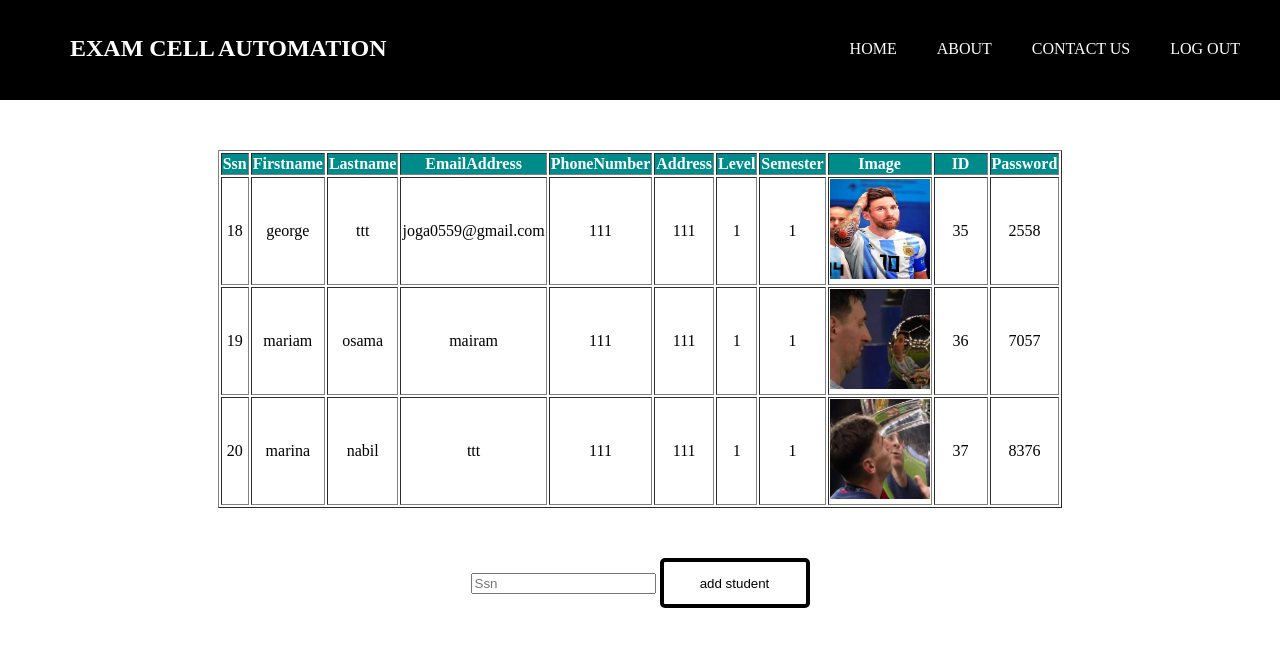
After one commit to george897/exam-cell-automation, a PHP site: page /veiwAddStudent.php in a window 1280 px wide. The commit adds this page. Shown: the top 647 px of the page. Run offline with PHP 8.4, Linux system fonts and the light colour scheme; data comes from the database, SQL or seed files in the repository.

Commit message:
george897

```diff
--- a/adminHomePage.php
+++ b/adminHomePage.php
@@ -23,7 +23,7 @@
 
 
 	    <button class="view" ><a  href="veiwRegisteration.php">registrations</a></button>
-		<button class="add_st"><a href="add_student.php">Add Student</a></button>
+		<button class="add_st"><a href="veiwAddStudent.php">Add Student</a></button>
 	    <button class="add_ms"><a href="Search.php">Add Marksheet</a></button>
 
 </form>
--- /dev/null
+++ b/classes/StudentInfo.php
@@ -0,0 +1,49 @@
+<?php
+include "./dbconnection.php";
+class StudentInfo extends dbconnection{
+function createStudentInfoTable(){
+    echo "<table border='1'>
+    <tr style=background-color:darkcyan;color:white>
+    <th>Ssn</th>
+    <th>Firstname</th>
+    <th>Lastname</th>
+    <th>EmailAddress</th>
+    <th>PhoneNumber</th>
+    <th>Address</th>
+    <th>Level</th>
+    <th>Semester</th>
+    <th>Image</th>
+    <th style=width:50px;>ID</th>
+    <th>Password</th>
+    </tr>";
+}
+function fillStudentInfoTable($sql){
+    $result=$this->doQuery($sql);
+    while($row = mysqli_fetch_assoc($result))
+    {
+    echo "<tr>";
+    echo "<td><center>" . $row['ssn'] . "</center></td>";
+    echo "<td><center>" . $row['stname'] . "</center></td>";
+    echo "<td><center>" . $row['lname'] . "</center></td>";
+    echo "<td><center>" . $row['stemail'] . "</center></td>";
+    echo "<td><center>" . $row['stphone'] . "</center></td>";
+    echo "<td><center>" . $row['stadd'] . "</center></td>";
+    echo "<td><center>" . $row['level'] . "</center></td>";
+    echo "<td><center>" . $row['semester'] . "</center></td>";
+    echo "<td>" . '<img src="reg_pic/' . $row['stimg']  . '" width=" 100px' .  '" height="100px"/>'. "</td>";
+    echo "<td><center>" . $row['id'] . "</center></td>";
+    echo "<td><center>" . $row['stpass'] . "</center></td>";
+    echo "</tr>";
+
+    }
+    echo "</table>";
+    }
+
+function veiwStudentTable(){
+$sql = "SELECT * FROM register as r join stinfo as s on r.ssn= s.ssn";
+
+$this->createStudentInfoTable();
+$this->fillStudentInfoTable($sql);
+}
+}
+?>
--- a/classes/student.php
+++ b/classes/student.php
@@ -1,6 +1,7 @@
 <?php
 //include_once ("./dbconncection");
 class student extends dbconnection{
+private $id;
 private $firstName;
 private $lastName;
 private $email;
@@ -10,6 +11,10 @@ private $level;
 private $semster;
 private $image;
 
+
+public function setId($id){
+    $this->id=$id;
+}
 public function setFirstName($firstName){
     $this->firstName=$firstName;
 }
@@ -33,6 +38,9 @@ public function setSemster($semster){
 }
 public function setImage($image){
     $this->image=$image;
+}
+public function getId(){
+    return $this->id;
 }
 public function getFirstName(){
     return $this->firstName;
@@ -72,8 +80,6 @@ public function signup(){
     } else {
         echo "Error";
     }
-
     }
-
 }
 ?>
--- /dev/null
+++ b/classes/studentsAddition.php
@@ -0,0 +1,106 @@
+<?php
+
+use function PHPSTORM_META\sql_injection_subst;
+include "student.php";
+class studentsAddition extends dbconnection{
+    function addSemester1Courses($id,$Semester){
+        $sql1="INSERT INTO subject (stid,subject1,subject2,subject3,subject4,subject5,subject6)
+        VALUES ('$id','English1','Math1','Physics','CS','Is','Elctronics')";
+        $result1 = $this->doQuery($sql1);
+        $sql2="INSERT INTO hall_ticket(stid,subject_1,subject_2,subject_3,subject_4,subject_5,subject_6,semester,seatnumber) VALUES($id,'English1','Math1','Cs','Is','Physics','Elctronics',$Semester,".rand(0,4000).")";
+        $result2=$this->doQuery($sql2);
+    }
+    function addSemester2Courses($id,$Semester){
+      $sql1="INSERT INTO subject (stid,subject1,subject2,subject3,subject4,subject5,subject6)
+      VALUES ('$id','English2','Math2','Pl1','Mangment','Statistics','Economics')";
+      $result1 = $this->doQuery($sql1);
+      $sql2="INSERT INTO hall_ticket(stid,subject_1,subject_2,subject_3,subject_4,subject_5,subject_6,semester,seatnumber) VALUES($id,'English2','Math2','Pl1','Statistics','Economics','IT',$Semester,".rand(0,4000).")";
+      $result2=$this->connect()->query($sql2);
+  }
+  function addSemester3Courses($id,$Semester){
+   $sql1="INSERT INTO subject (stid,subject1,subject2,subject3,subject4,subject5,subject6)
+   VALUES ('$id','Ds','Pl2','DataBase','HR','Dc','Logics','OR')";
+   $result1 = $this->doQuery($sql1);
+   $sql2="INSERT INTO hall_ticket(stid,subject_1,subject_2,subject_3,subject_4,subject_5,subject_6,semester,seatnumber) VALUES($id,'Ds','Pl2','DataBase','Dc','Logics','OR',$Semester,".rand(0,4000).") ";
+   $result2=$this->doQuery($sql2);
+}
+function addSemester4Courses($id,$Semester){
+   $sql1="INSERT INTO subject (stid,subject1,subject2,subject3,subject4,subject5,subject6)
+   VALUES ('$id','Algorithms','Software1','signals','OS','Discret','Network')";
+   $result1 = $this->doQuery($sql1);
+   $sql2="INSERT INTO hall_ticket(stid,subject_1,subject_2,subject_3,subject_4,subject_5,subject_6,semester,seatnumber) VALUES($id,'Algorithms','Software1','signals','OS','Discret','Network',$Semester,".rand(0,4000).")";
+   $result2=$this->doQuery($sql2);
+}
+function addSemester5Courses($id,$Semester){
+   $sql1="INSERT INTO subject (stid,subject1,subject2,subject3,subject4,subject5,subject6)
+   VALUES ('$id','Semulation','Multimedia','Selected1','Mis','Co','Ethics')";
+   $result1 = $this->doQuery($sql1);
+   $sql2="INSERT INTO hall_ticket(stid,subject_1,subject_2,subject_3,subject_4,subject_5,subject_6,semester,seatnumber) VALUES($id,'Semulation','Multimedia','Selected1','Mis','Co','Ethics',$Semester,".rand(0,4000).")";
+   $result2=$this->doQuery($sql2);
+}
+function addSemester6Courses($id,$Semester){
+   $sql1="INSERT INTO subject (stid,subject1,subject2,subject3,subject4,subject5,subject6)
+   VALUES ('$id','Selected2','Grahpichs','IA','Mis','Compiler','Se2'))";
+   $result1 = $this->doQuery($sql1);
+   $sql2="INSERT INTO hall_ticket(stid,subject_1,subject_2,subject_3,subject_4,subject_5,subject_6,semester,seatnumber) VALUES($id,'Selected2','Grahpichs','IA','Mis','Compiler','Se2',$Semester,".rand(0,4000).")";
+   $result2=$this->doQuery($sql2);
+}
+function setStudentPassword($ssn){
+   $sql = "INSERT INTO stinfo  (ssn,stpass) VALUES($ssn,'".rand(0,10000)."')" ;
+   $result= $this->doQuery($sql);
+   return $result;
+}
+function getStudentPassword($ssn){
+   $sql = "SELECT * FROM stinfo WHERE ssn=$ssn" ;
+   $result= $this->doQuery($sql);
+   $row=mysqli_fetch_assoc($result);
+   $password=$row['stpass'];
+   return $password;
+}
+function insertStudentIntoHallTicket($id,$Semester,$seatNumber){
+   $sql="INSERT INTO hall_ticket (stid,semester,seatnumber)
+      VALUES ('$id','$Semester', '$seatNumber')";
+      $result = $this->doQuery($sql);
+}
+/*function instertStudentId(){
+   $sql2="INSERT INTO stinfo (ssn,stpass)
+   VALUES (, 'st')";
+   $result2 = $this->connect()->query($sql2);
+}*/
+    function addstudent($ssn){
+      $this->setStudentPassword($ssn);
+        $sql = "SELECT * FROM register AS r JOIN stinfo as s on r.ssn=s.ssn where s.ssn=$ssn";
+      $result = $this->doQuery($sql);
+      $student= new student();
+      while($row = mysqli_fetch_array($result))
+      {
+      $student->setFirstName($row['stname']);
+      $student->setLastName($row['lname']);
+      $student->setLevel($row['level']);
+      $student->setSemster($row['semester']);
+      $student->setId($row['id']);
+      if ($row['semester']==1) {
+        $this->addSemester1Courses($student->getId(),$student->getSemster());
+      }
+      elseif ($row['semester']==2) {
+         $this->addSemester2Courses($student->getId(),$student->getSemster());
+      }
+      if ($row['semester']==3) {
+         $this->addSemester3Courses($student->getId(),$student->getSemster());
+      }
+      if ($row['semester']==4) {
+         $this->addSemester4Courses($student->getId(),$student->getSemster());
+      }
+      if ($row['semester']==5) {
+         $this->addSemester5Courses($student->getId(),$student->getSemster());
+      }
+      if ($row['semester']==6) {
+         $this->addSemester6Courses($student->getId(),$student->getSemster());
+      }
+
+      }
+      header('location: ./veiwAddStudent.php');
+
+      }
+}
+?>
--- /dev/null
+++ b/veiwAddStudent.php
@@ -0,0 +1,47 @@
+<!DOCTYPE html>
+<html>
+<head>
+  <title>Add Student</title>
+  <link rel="stylesheet" href="css/add_student.css">
+</head>
+<body>
+
+<nav class="navbar">
+  <div class="logo"><h1>EXAM CELL AUTOMATION</h1></div>
+  <div class="option">
+    <ul>
+      <li><a href="admin_hp.php">HOME</a></li>
+      <li><a href="#about">ABOUT</a></li>
+      <li><a>CONTACT US</a></li>
+      <li><a href="logout.php">LOG OUT</a></li>
+    </ul>
+  </div>
+</nav>
+
+
+<div class="registration">
+<center>
+
+
+<?php
+include "classes/StudentInfo.php";
+include "classes/studentsAddition.php";
+$studentTable=new StudentInfo();
+$studentTable->veiwStudentTable();
+if(isset($_POST['add'])){
+$ssn=$_REQUEST['ssn'];
+$addstudent=new studentsAddition();
+$addstudent->addstudent($ssn);
+}
+?>
+<form method="POST">
+ <input type="text" name="ssn" placeholder="Ssn" required >
+ <button class="add" type="submit" name="add">add student</a></button>
+</form>
+</center>
+
+ </div>
+
+
+    </body>
+    </html>
```
Also changed, not shown: ecautomationsystem.sql (+48 -9 lines).
